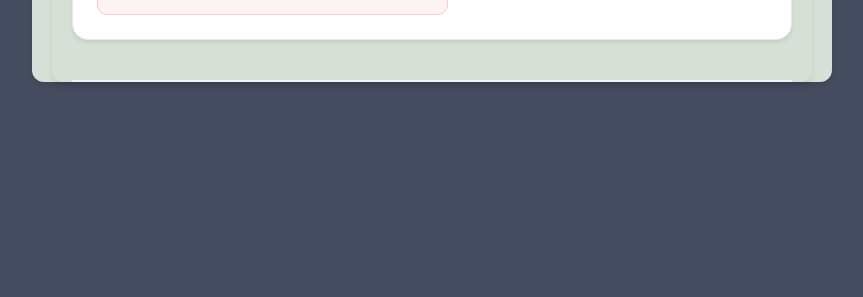
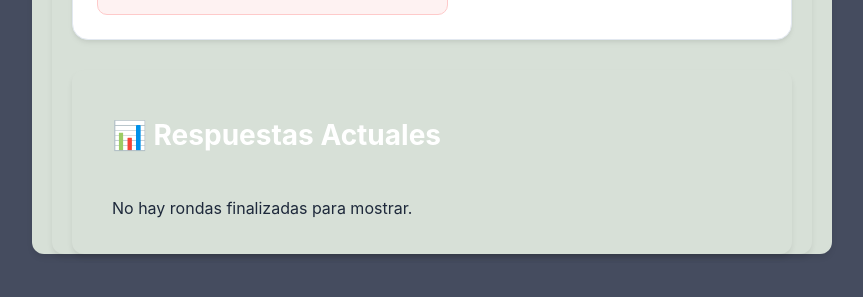
Before and after one commit to JDGrajalesAlvarez/sistema-asamblea, a React (Vite) app: page /admin in a window 1280 px wide. Shown: the part 775-1072 px from the top of the page, without its empty margins (208-1071 px from the left). Before the commit the page ends 917 px from the top, so only its background shows below. Built offline with nearby package versions, Linux system fonts and the light colour scheme; no server answers; the database is empty.

Commit message:
card en adminpanel

```diff
--- a/src/components/PanelAdminVotacion.jsx
+++ b/src/components/PanelAdminVotacion.jsx
@@ -134,9 +134,11 @@ function PanelAdminVotacion({ rondaActual, votacionActiva }) {
                 onSave={manejarGuardadoPregunta}
             />
 
-            <hr className="admin-divider" />
-
-            {/* <HistorialRondas /> */}
+            <div className="admin-container">
+                <section className="resultados-vivos">
+                    <HistorialRondas rondaActual={rondaActual} />
+                </section>
+            </div>
         </div>
     );
 }
--- a/src/pages/PantallaVotacion.jsx
+++ b/src/pages/PantallaVotacion.jsx
@@ -10,38 +10,17 @@ function PantallaVotacion({ onVotar, aptoSesion }) {
     const [loading, setLoading] = useState(true);
     const [votacionAbierta, setVotacionAbierta] = useState(false);
 
-    // useEffect(() => {
-    //     const unsubConfig = onSnapshot(
-    //         doc(db, "configuracion", "estadoVotacion"),
-    //         async (docSnap) => {
+    useEffect(() => {
 
-    //             if (docSnap.exists()) {
-    //                 const data = docSnap.data();
-    //                 const rondaActual = data.rondaActual;
-    //                 setVotacionAbierta(data.votacionActiva);
+        const cargarTextos = async () => {
+            const querySnapshot = await getDocs(collection(db, "preguntas"));
+            const textos = {};
+            querySnapshot.forEach(doc => {
+                textos[doc.id] = doc.data().texto;
+            });
+            setTextosPreguntas(textos);
+        };
 
-    //                 if (rondaActual !== undefined && rondaActual !== null) {
-    //                     const preguntaRef = doc(db, "preguntas", String(rondaActual));
-    //                     const preguntaSnap = await getDoc(preguntaRef);
-
-    //                     if (preguntaSnap.exists()) {
-    //                         setPreguntaActiva({
-    //                             id: rondaActual,
-    //                             ...preguntaSnap.data()
-    //                         });
-    //                     } else {
-    //                         setPreguntaActiva(null);
-    //                     }
-    //                 }
-    //             }
-    //             setLoading(false);
-    //         });
-
-    //     return () => unsubConfig();
-    // }, []);
-
-
-    useEffect(() => {
         const unsubConfig = onSnapshot(
             doc(db, "configuracion", "estadoVotacion"),
             async (docSnap) => {
@@ -77,6 +56,7 @@ function PantallaVotacion({ onVotar, aptoSesion }) {
                 }
 
                 setLoading(false);
+                cargarTextos();
             }
         );
 
```
